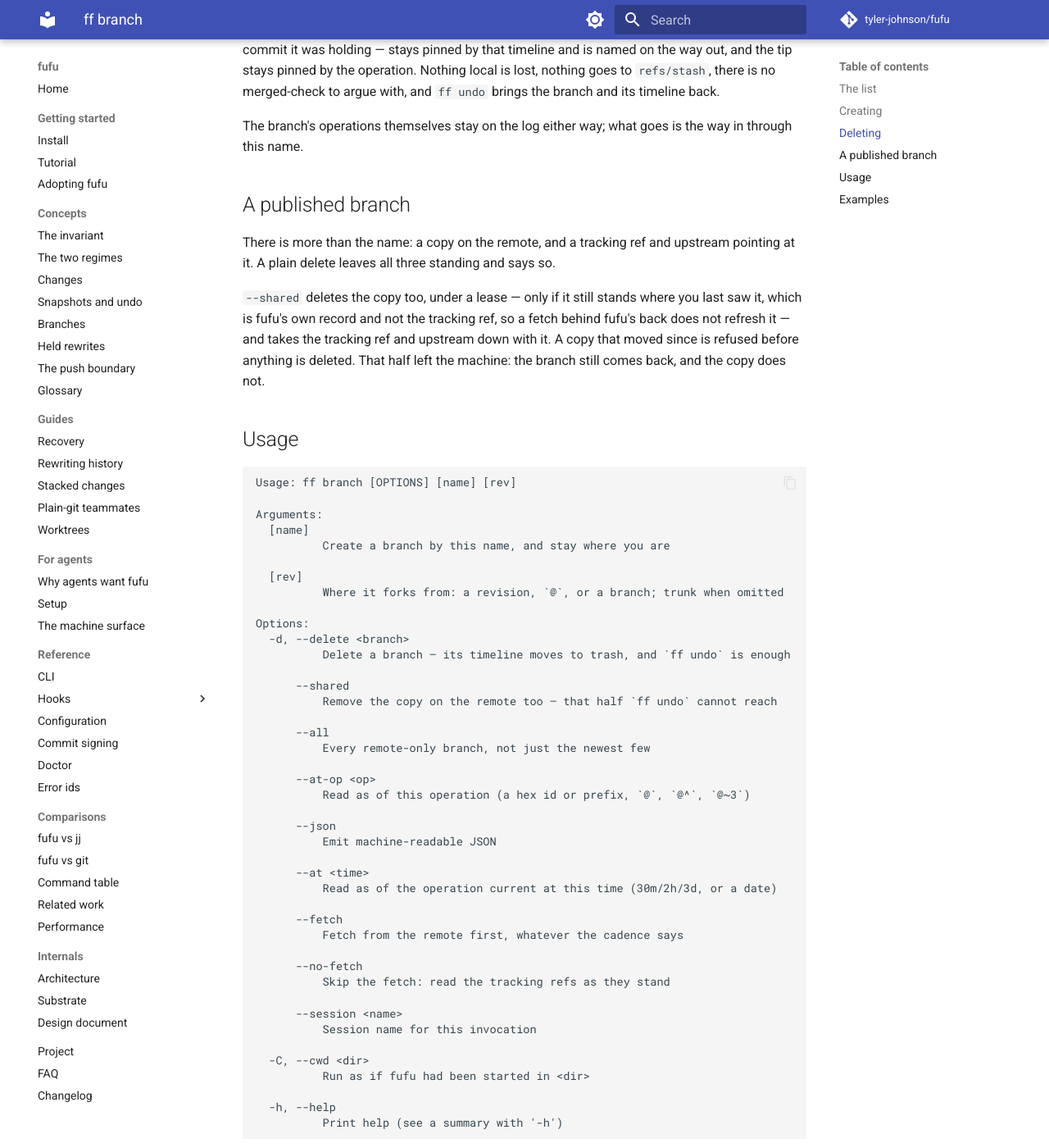
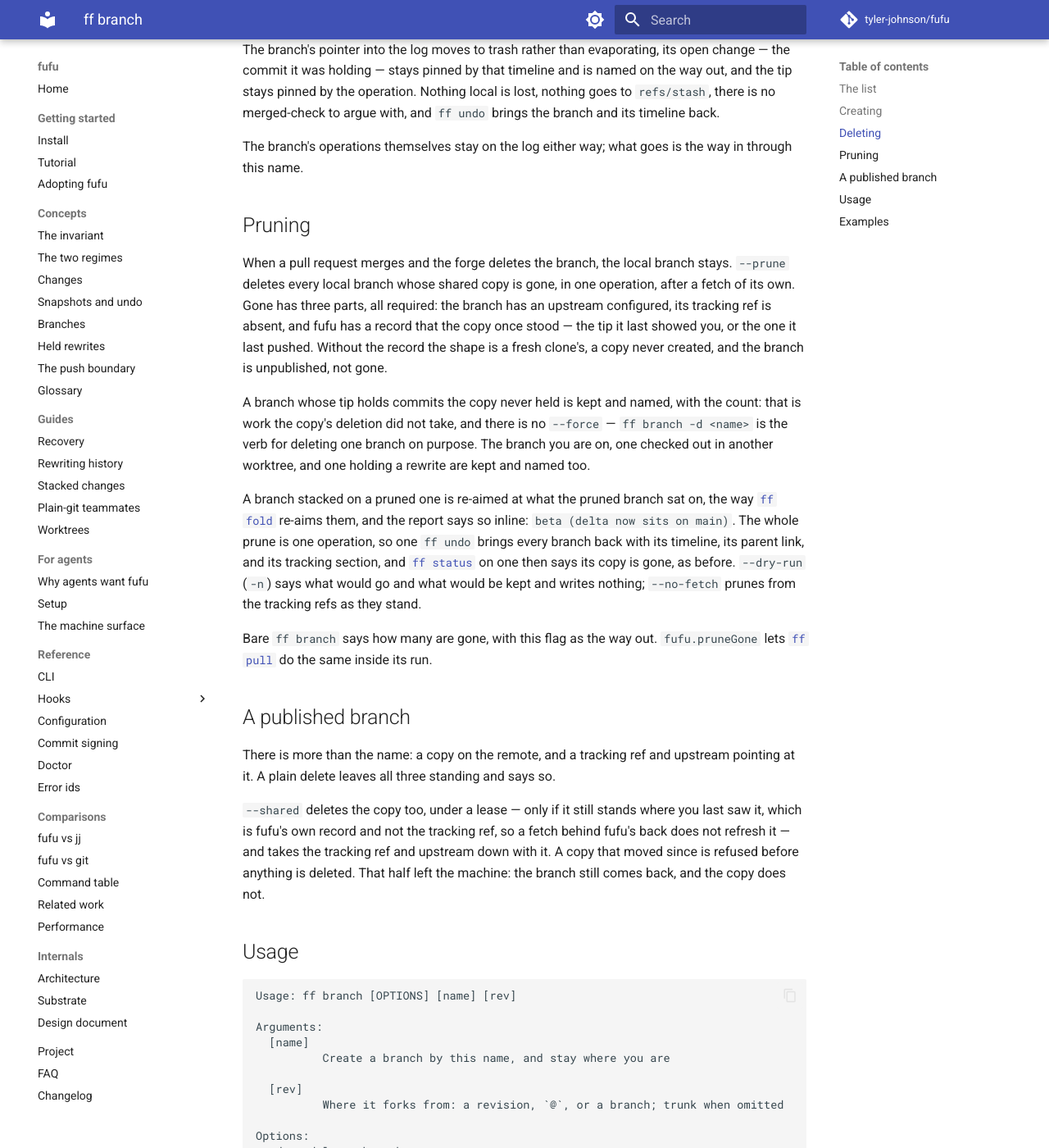
Before and after one commit to tyler-johnson/fufu, an MkDocs documentation site: the page built from docs/reference/cli/branch.md, in a window 1280 px wide and 1400 px high, scrolled down 1083 px. Shown: the whole window at 82% size. Built offline with MkDocs 1.6.1 and Material for MkDocs 9.7.7, drawn with Linux system fonts in a browser that asks for light colours; comment, search, counter and statistics services are not loaded; some of the changed text lies outside the part shown.

Commit message:
docs: ff branch --prune and fufu.pruneGone
help/branch.md gains a Pruning section after Deleting — the three parts of gone, the ahead guard and its way out, the re-aim, one undo, the dry run and --no-fetch — and two example lines. help/pull.md says under The shared copy what `fufu.pruneGone` does inside the run. branches.md's remote paragraph and plain-git-teammates.md's landing paragraph each point at the verb. The generated reference picks up the flags, the setting, and the new prose. CHANGELOG under Added, and under Changed for `-d` recording the pointer move.

````diff
--- a/docs/reference/cli/branch.md
+++ b/docs/reference/cli/branch.md
@@ -1,6 +1,6 @@
 # ff branch
 
-Lines of work. Bare `ff branch` says what exists, `ff branch <name> [<rev>]` creates one without moving there, and `ff branch -d <name>` takes one away. `ff br` is the short spelling, and `ff bookmark` is jj's name for the same verb.
+Lines of work. Bare `ff branch` says what exists, `ff branch <name> [<rev>]` creates one without moving there, `ff branch -d <name>` takes one away, and `ff branch --prune` takes away every one whose shared copy is gone. `ff br` is the short spelling, and `ff bookmark` is jj's name for the same verb.
 
 Naming is not here. [`ff describe -b <name>`](describe.md) names the branch you are on, on the same axis as -m — one verb for saying what work is, whether the subject is the change's description or the branch's name.
 
@@ -23,6 +23,16 @@
 The branch's pointer into the log moves to trash rather than evaporating, its open change — the commit it was holding — stays pinned by that timeline and is named on the way out, and the tip stays pinned by the operation. Nothing local is lost, nothing goes to `refs/stash`, there is no merged-check to argue with, and `ff undo` brings the branch and its timeline back.
 
 The branch's operations themselves stay on the log either way; what goes is the way in through this name.
+
+## Pruning
+
+When a pull request merges and the forge deletes the branch, the local branch stays. `--prune` deletes every local branch whose shared copy is gone, in one operation, after a fetch of its own. Gone has three parts, all required: the branch has an upstream configured, its tracking ref is absent, and fufu has a record that the copy once stood — the tip it last showed you, or the one it last pushed. Without the record the shape is a fresh clone's, a copy never created, and the branch is unpublished, not gone.
+
+A branch whose tip holds commits the copy never held is kept and named, with the count: that is work the copy's deletion did not take, and there is no `--force` — `ff branch -d <name>` is the verb for deleting one branch on purpose. The branch you are on, one checked out in another worktree, and one holding a rewrite are kept and named too.
+
+A branch stacked on a pruned one is re-aimed at what the pruned branch sat on, the way [`ff fold`](fold.md) re-aims them, and the report says so inline: `beta (delta now sits on main)`. The whole prune is one operation, so one `ff undo` brings every branch back with its timeline, its parent link, and its tracking section, and [`ff status`](status.md) on one then says its copy is gone, as before. `--dry-run` (`-n`) says what would go and what would be kept and writes nothing; `--no-fetch` prunes from the tracking refs as they stand.
+
+Bare `ff branch` says how many are gone, with this flag as the way out. `fufu.pruneGone` lets [`ff pull`](pull.md) do the same inside its run.
 
 ## A published branch
 
@@ -49,23 +59,29 @@
       --shared
           Remove the copy on the remote too — that half `ff undo` cannot reach
 
+      --prune
+          Delete every branch whose shared copy is gone, in one operation
+
+      --json
+          Emit machine-readable JSON
+
+  -n, --dry-run
+          Say what --prune would delete and keep, and write nothing
+
       --all
           Every remote-only branch, not just the newest few
+
+      --fetch
+          Fetch from the remote first, whatever the cadence says
 
       --at-op <op>
           Read as of this operation (a hex id or prefix, `@`, `@^`, `@~3`)
 
-      --json
-          Emit machine-readable JSON
+      --no-fetch
+          Skip the fetch: read the tracking refs as they stand
 
       --at <time>
           Read as of the operation current at this time (30m/2h/3d, or a date)
-
-      --fetch
-          Fetch from the remote first, whatever the cadence says
-
-      --no-fetch
-          Skip the fetch: read the tracking refs as they stand
 
       --session <name>
           Session name for this invocation
@@ -87,5 +103,7 @@
 ff branch spike @                at the commit under the open change
 ff branch -d old-experiment      remove it (undoable)
 ff branch -d spike --shared      the copy on the remote goes too
+ff branch --prune                delete every branch whose shared copy is gone
+ff branch --prune -n             say which would go, and write nothing
 ff describe -b unicode-cleanup   name the branch you are on
 ```
````
Also changed, not shown: CHANGELOG.md (+4 -0 lines), docs/concepts/branches.md (+2 -0 lines), docs/guides/plain-git-teammates.md (+1 -1 lines), docs/reference/cli/pull.md (+2 -0 lines), docs/reference/config.md (+6 -0 lines).
